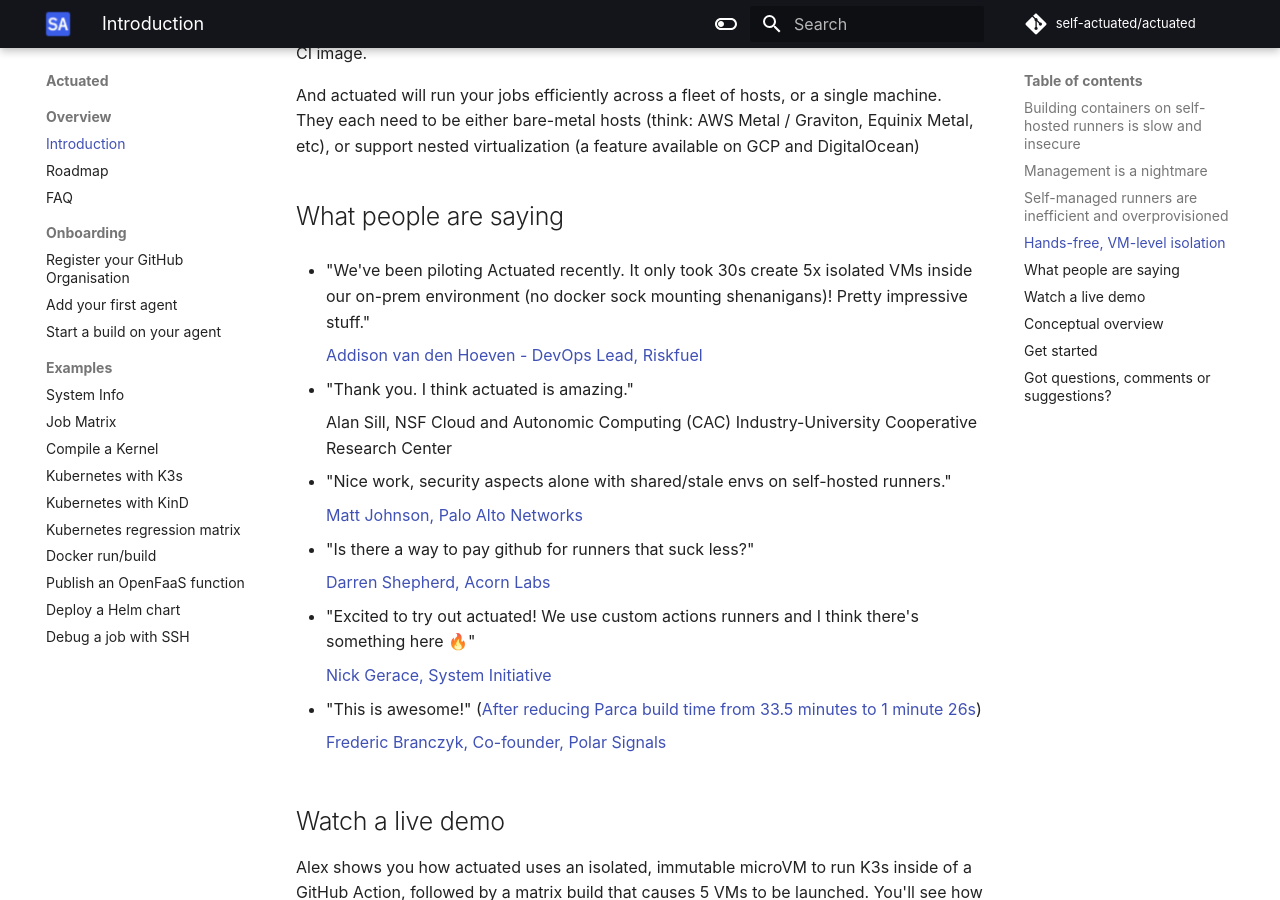
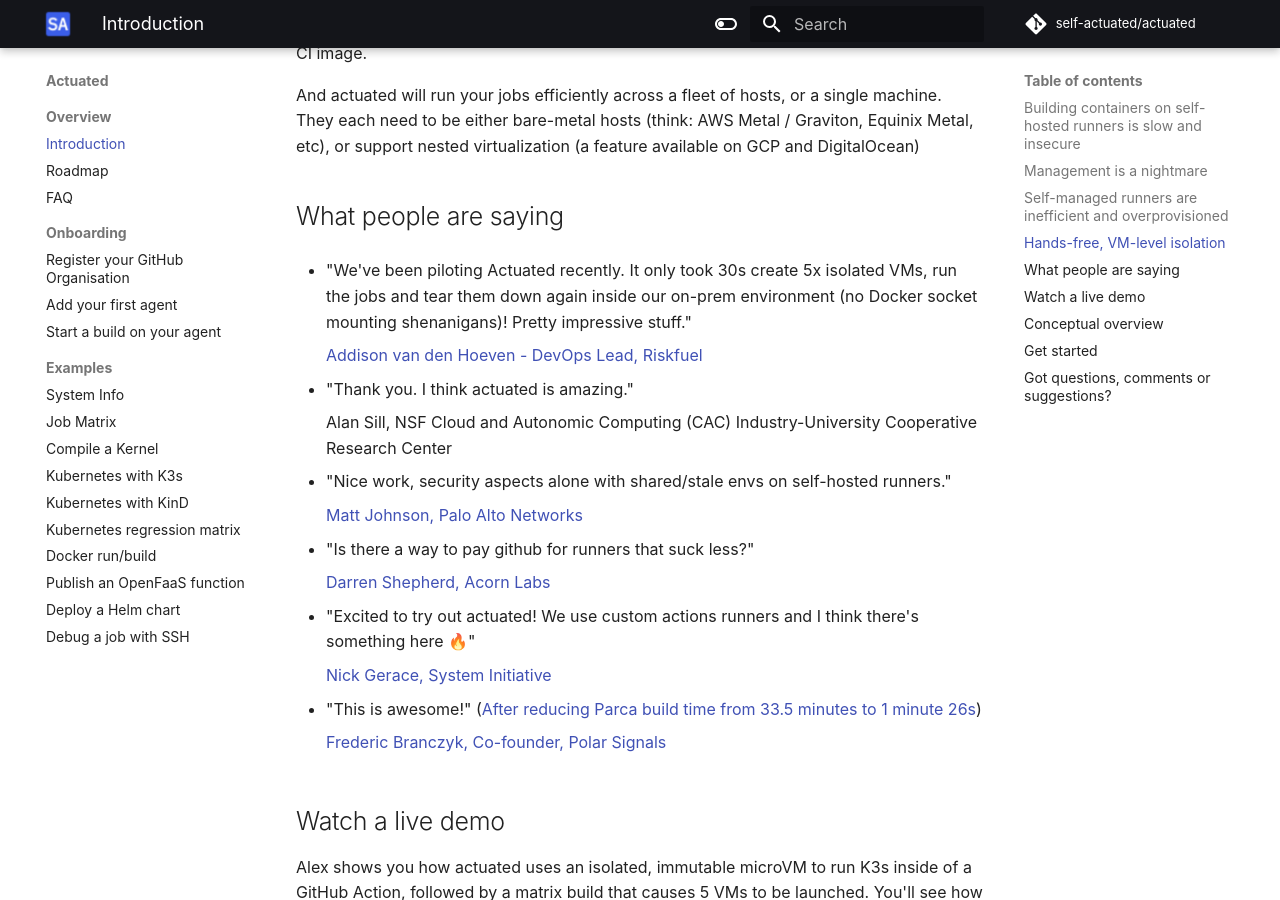
Before and after one commit to welteki/docs.actuated.dev, an MkDocs documentation site: the page built from docs/index.md, in a window 1280 px wide and 900 px high, scrolled down 1763 px. Built offline with MkDocs 1.6.1 and Material for MkDocs 9.7.7, drawn with Linux system fonts in a browser that asks for light colours; some web fonts are replaced.

Commit message:
Update quote wording
Signed-off-by: Alex Ellis (OpenFaaS Ltd) <alexellis2@gmail.com>

```diff
--- a/docs/index.md
+++ b/docs/index.md
@@ -45,7 +45,7 @@
 
 ## What people are saying
 
-* "We've been piloting Actuated recently. It only took 30s create 5x isolated VMs inside our on-prem environment (no docker sock mounting shenanigans)! Pretty impressive stuff."
+* "We've been piloting Actuated recently. It only took 30s create 5x isolated VMs, run the jobs and tear them down again inside our on-prem environment (no Docker socket mounting shenanigans)! Pretty impressive stuff."
 
     [Addison van den Hoeven - DevOps Lead, Riskfuel](https://twitter.com/AddisonvdH/status/1588164307057102848?s=20&t=fMWKRXrmy3tE4C5CsMXKmQ)
 
```
